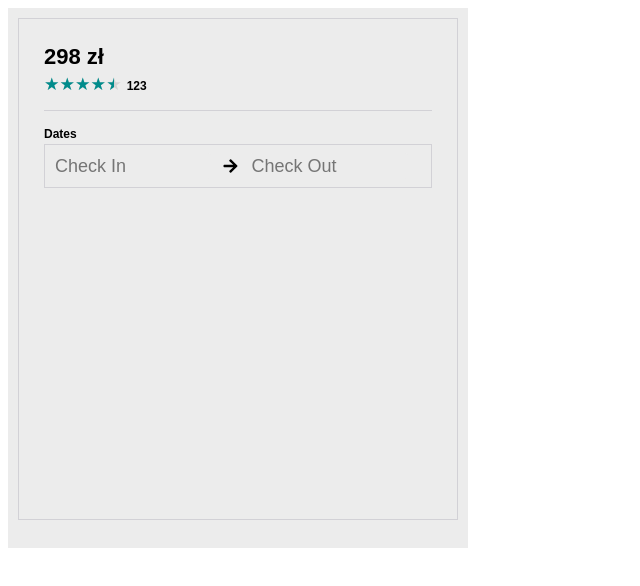
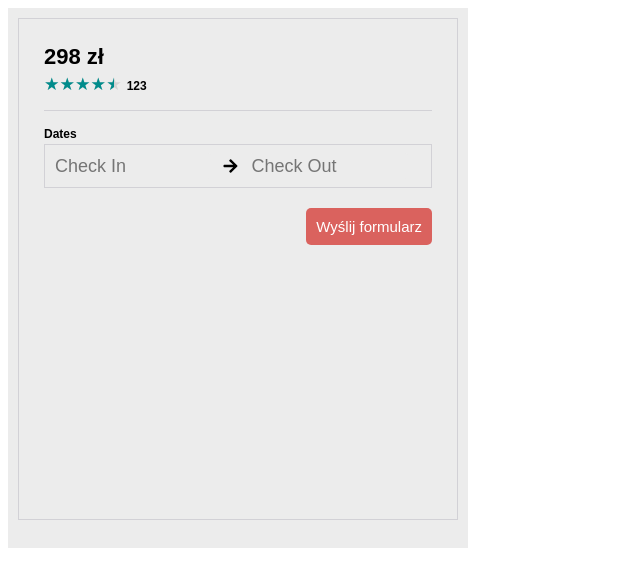
Before and after one commit to pcolta/booking-form, a Vue app: page / in a window 1280 px wide. Shown: the top 586 px of the page, without its empty margins (0-640 px from the left). Built offline with nearby package versions, Linux system fonts and the light colour scheme.

Commit message:
add submit button, print submit data in console

```diff
--- a/src/assets/scss/styles.scss
+++ b/src/assets/scss/styles.scss
@@ -220,3 +220,21 @@ form {
     width: 10%;
   }
 }
+
+.submit-form {
+  background-color: #da625e;
+  border: none;
+  border-radius: 5px;
+  padding: 10px;
+  color: #ffffff;
+  margin-top: 20px;
+  float: right;
+  font-size: 15px;
+  cursor: pointer;
+}
+
+.submit-form:hover {
+  transform: scale(1.1, 1.1);
+  -webkit-transform: scale(1.1, 1.1);
+  -moz-transform: scale(1.1, 1.1);
+}
--- a/src/components/BookingForm.vue
+++ b/src/components/BookingForm.vue
@@ -2,7 +2,7 @@
   <div class="booking-form">
     <form>
       <RatingWidget :price="prices" :number-of-votes="numberOfVotes" :rating="rating"/>
-      <DataPicker :available-dates="availableDates" :unavailable-dates="unavailableDates" :selected-dates="selectedDates"/>
+      <DataPicker :available-dates="availableDates" :unavailable-dates="unavailableDates" :selected-dates="selectedDates" @submit="onSubmit"/>
     </form>
   </div>
 </template>
@@ -16,6 +16,12 @@ export default {
 
   components: {DataPicker, RatingWidget},
 
-  props: ['prices', 'rating', 'numberOfVotes', 'availableDates', 'unavailableDates', 'selectedDates']
+  props: ['prices', 'rating', 'numberOfVotes', 'availableDates', 'unavailableDates', 'selectedDates'],
+
+  methods: {
+    onSubmit(dataForm) {
+      console.log(dataForm)
+    }
+  }
 }
 </script>
--- a/src/components/DataPicker.vue
+++ b/src/components/DataPicker.vue
@@ -4,6 +4,7 @@
     <div v-if="show">
       <CalendarComponent @selectDate="onSelectDate" :dateCheckIn="dayCheckIn" :dateCheckOut="dayCheckOut" :unavailable-dates="unavailableDates"/>
     </div>
+    <button @click="onSubmit" class="submit-form">Wyślij formularz</button>
   </div>
 </template>
 
@@ -54,6 +55,10 @@ export default {
       } else {
         this.dayCheckOut = newValue;
       }
+    },
+
+    onSubmit() {
+      this.$emit('submit', {showCheckIn: this.showCheckIn, dayCheckOut: this.dayCheckOut})
     }
   }
 }
```
